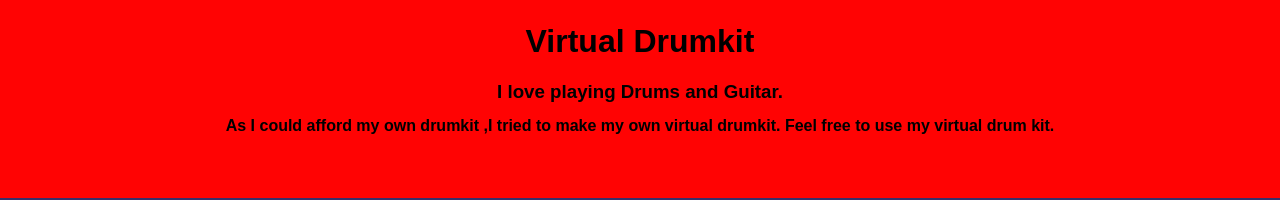
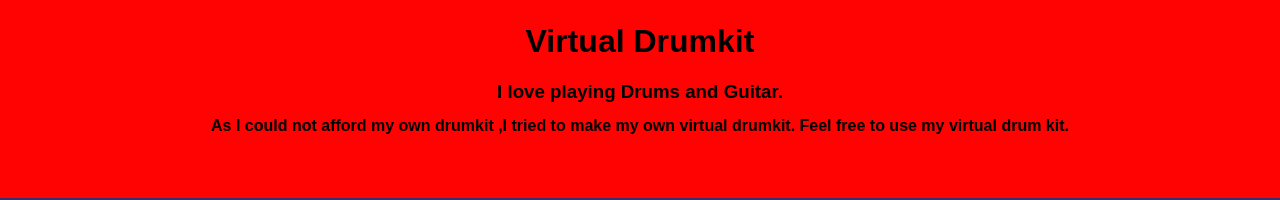
Before and after one commit to yomanthunder/MDG-MINI-PROJECT, a plain HTML site: page work/work.html in a window 1280 px wide. Shown: the part 1890-2090 px from the top of the page. Drawn offline with Linux system fonts and the light colour scheme.

Commit message:
Update work.html

```diff
--- a/work/work.html
+++ b/work/work.html
@@ -80,7 +80,7 @@
        <div class="bottom-container3">
 
            <h4 >
-           As I could afford my own drumkit ,I tried to make my own virtual drumkit. Feel free to use my virtual drum kit.
+           As I could not afford my own drumkit ,I tried to make my own virtual drumkit. Feel free to use my virtual drum kit.
            </h4>
    </div>
    </div>
```
